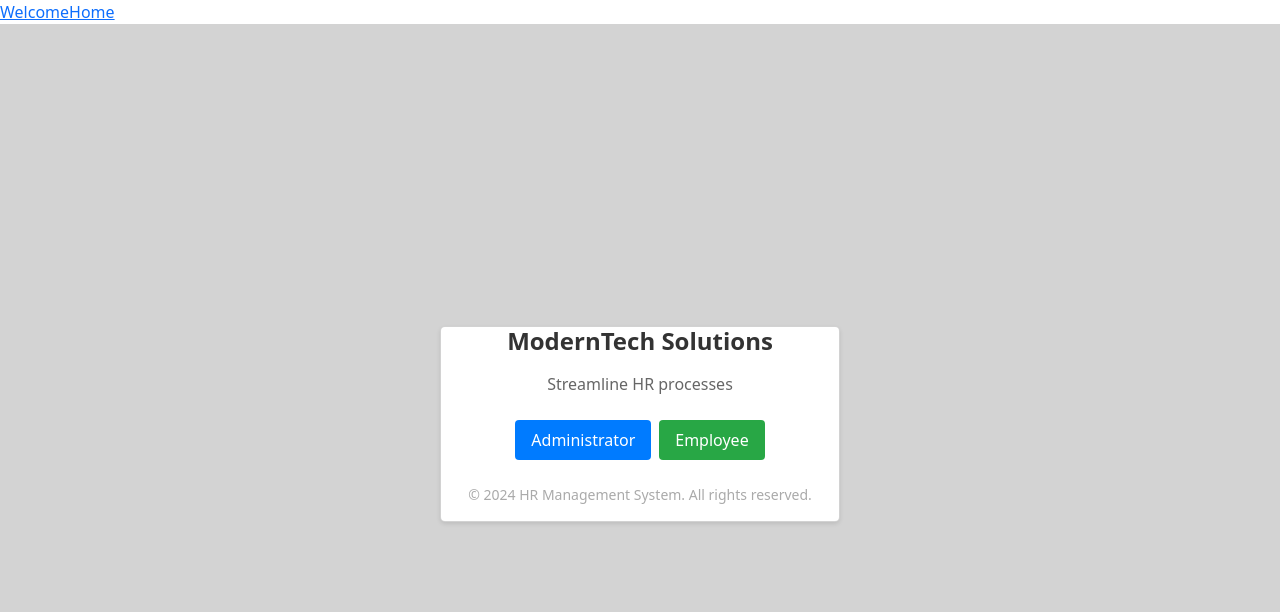
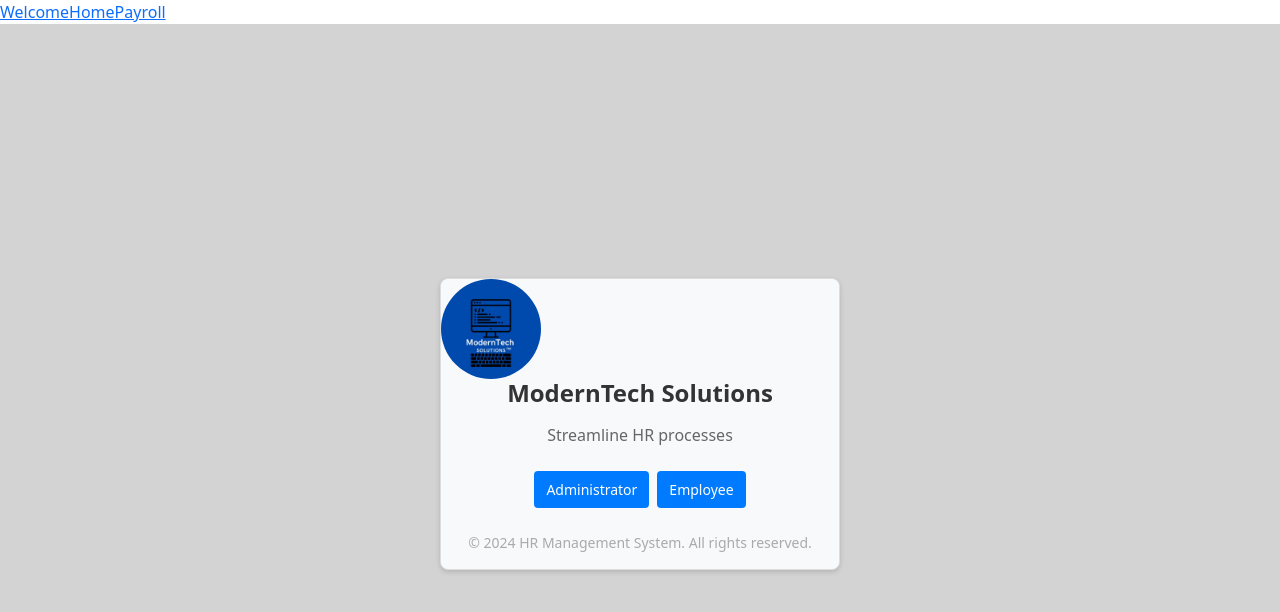
Before and after one commit to seranger/group-project, a Vue app: page /welcomeView in a window 1280 px wide. Shown: the top 612 px of the page. Built offline with nearby package versions, Linux system fonts and the light colour scheme; the HTML template or start-up script is replaced by a standard one.

Commit message:
Update-Surur 1.0

```diff
--- a/src/App.vue
+++ b/src/App.vue
@@ -2,6 +2,7 @@
   <nav>
   <router-link to="/WelcomeView">Welcome</router-link>
   <router-link to ="/HomeView">Home</router-link>
+  <router-link to ="/WorkersView">Payroll</router-link>
 
 </nav>
   <router-view/>
--- a/src/components/Home.vue
+++ b/src/components/Home.vue
@@ -2,7 +2,12 @@
     <div id="dashboard">
         <!-- Sidebar -->
         <aside class="sidebar">
-            <div class="brand">MTech Solutions</div>
+            <div>
+                <span>
+                    <img src="../assets/MTech.jpg" alt="" class="logo">
+                     <div class="brand">MTech Solutions</div>
+                </span>
+            </div>
             <ul>
                 <li><a href="#" class="active">Dashboard</a></li>
                 <li><a href="#">Finance</a></li>
@@ -281,6 +286,8 @@ header {
     border-radius: 50%;
     margin-right: 10px;
     width: 50px;
+    height: 50px;
+    align-items: center;
 }
 
 .search-bar {
@@ -346,4 +353,10 @@ table td {
     border: 1px solid #ccc;
     text-align: left;
 }
+.logo{
+    height: 50px;
+    width: 50px;
+    align-items: center;
+    border-radius: 50%;
+  }
 </style>
--- a/src/components/Welcome.vue
+++ b/src/components/Welcome.vue
@@ -1,6 +1,7 @@
 <template>
     <div class="app-container">
     <div class="card">
+        <img src="../assets/MTech.jpg" alt="Logo" class="Wel-logo">
         <h1 class="title">ModernTech Solutions</h1>
         <p class="description">Streamline HR processes</p>
         <div class="button-group">
@@ -87,4 +88,12 @@ export default {
   font-size: 0.875rem;
   color: #aaaaaa;
 }
+
+.Wel-logo {
+  width: 100px;
+  height: 100px;
+  border-radius: 50%;
+  align-items: center;
+
+}
 </style>
--- a/src/router/index.js
+++ b/src/router/index.js
@@ -3,6 +3,7 @@ import Welcome from '../views/WelcomeView.vue'
 import Employee from '@/views/eLoginView.vue'
 import Admin from '@/components/Admin.vue'
 import Home from '@/components/Home.vue'
+import WorkersView from '@/views/WorkersView.vue'
 
 
 const routes = [
@@ -25,8 +26,13 @@ const routes = [
     path: '/HomeView',
     name: 'HomeView',
     component: Home
+  },
+  {
+    path: '/WorkersView',
+    name: 'WorkersView',
+    component: WorkersView
+
   }
-
 
 ]
 
--- a/src/views/WorkersView.vue
+++ b/src/views/WorkersView.vue
@@ -398,4 +398,6 @@
   .me{
     color:black;
   }
+
+
   </style>
```
Also changed, not shown: src/assets/logo.png (deleted).
